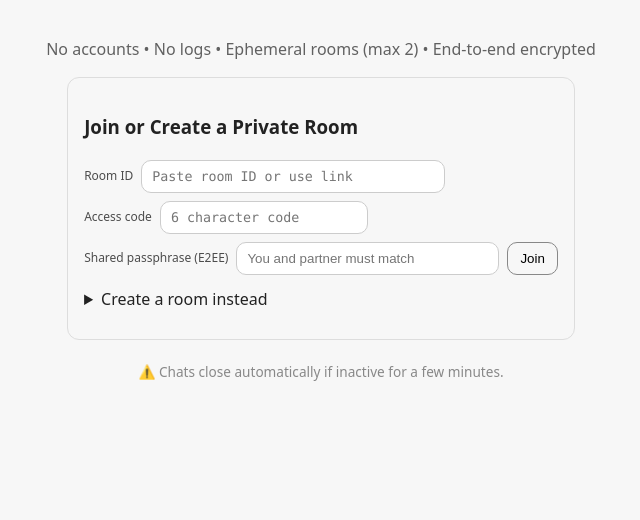
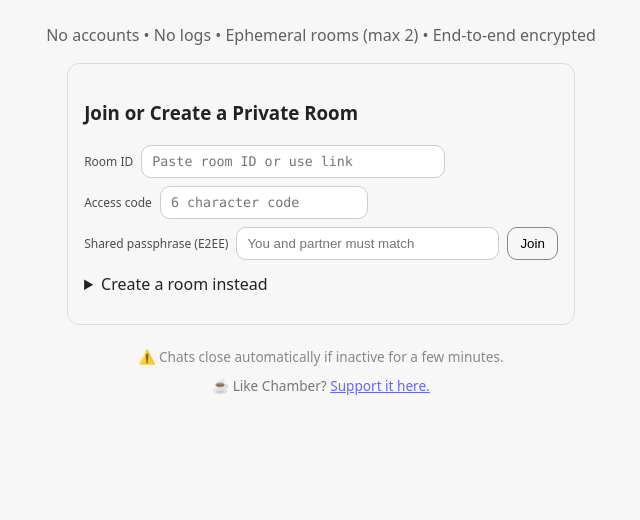
Before and after one commit to Brtk1982/chamber, a website: page public/index.html in a window 1280 px wide. Shown: the part 296-816 px from the top of the page, without its empty margins (319-959 px from the left). Drawn offline with nearby package versions, Linux system fonts and the light colour scheme; no server answers.

Commit message:
v1.2.2 – Added Buy Me a Coffee link to main screen footer

```diff
--- a/public/index.html
+++ b/public/index.html
@@ -524,6 +524,20 @@ socket.on("expire", () => {
 ">
   ⚠️ Chats close automatically if inactive for a few minutes.
 </div>
+
+<div style="
+  font-size: 0.85rem;
+  color: #777;
+  text-align: center;
+  margin-top: 8px;
+">
+  ☕️ Like Chamber?
+  <a href="https://buymeacoffee.com/zerodata" target="_blank" style="color:#66f;">
+    Support it here.
+  </a>
+</div>
+
+
 <script>
 const infoBtn = document.getElementById("infoBtn");
 const infoModal = document.getElementById("infoModal");
```
